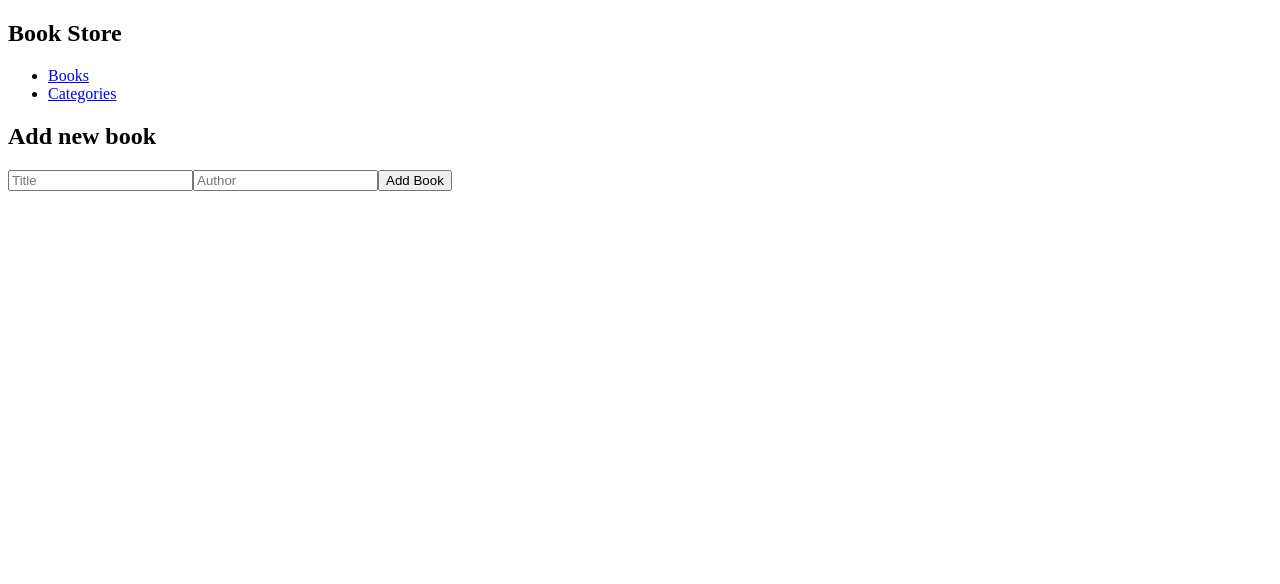
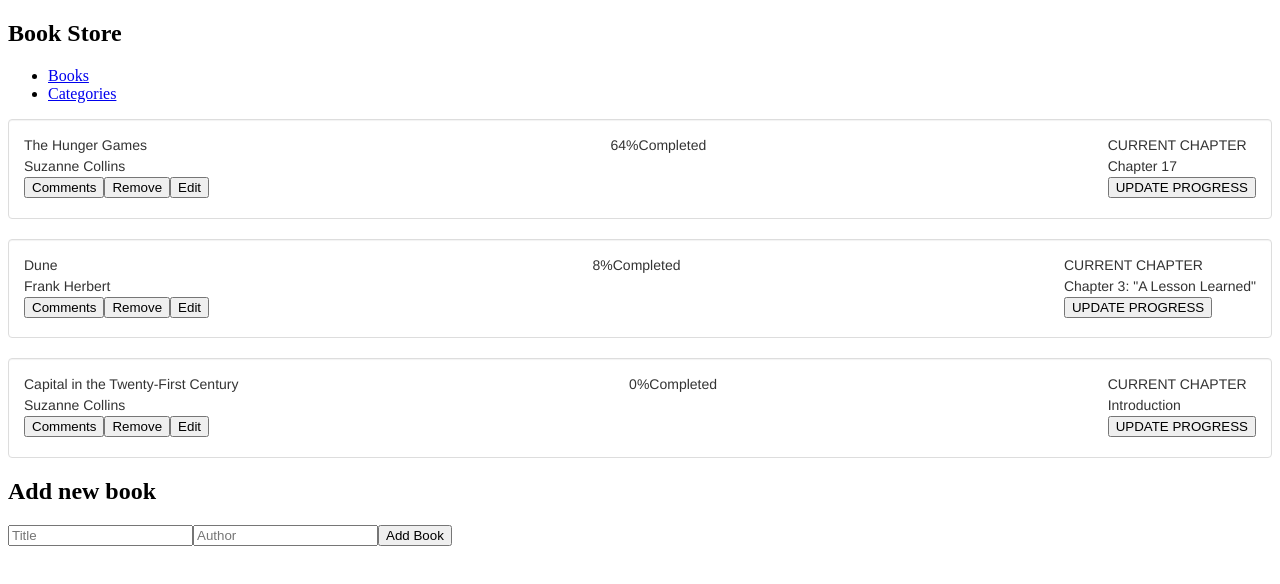
Before and after one commit to OmarMWarraich/BookStore, a React (Create React App) app: page / in a window 1280 px wide. Shown: the top 584 px of the page. Built offline with nearby package versions, Linux system fonts and the light colour scheme.

Commit message:
feat: Consume state from store w/ useSelector

```diff
--- a/src/components/Books.js
+++ b/src/components/Books.js
@@ -1,16 +1,19 @@
-import React/* , { useState } */ from 'react';
-// import Book from './Book';
+import React from 'react';
+import { useSelector } from 'react-redux';
+import Book from './Book';
 import Form from './Form';
 
-const Books = () => (
-  <div className="books">
-    <div className="books-list">
-      {/* {booksList.map((book) => (
-          <Book key={book.id} book={book} handleBookRemove={handleBookRemove} />
-        ))} */}
+const Books = () => {
+  const BooksList = useSelector((state) => state.books);
+  return (
+    <div className="books">
+      <div className="books-list">
+        {BooksList.map((book) => (
+          <Book key={book.id} book={book} />
+        ))}
+      </div>
+      <Form />
     </div>
-    <Form />
-  </div>
-);
-
+  );
+};
 export default Books;
```
